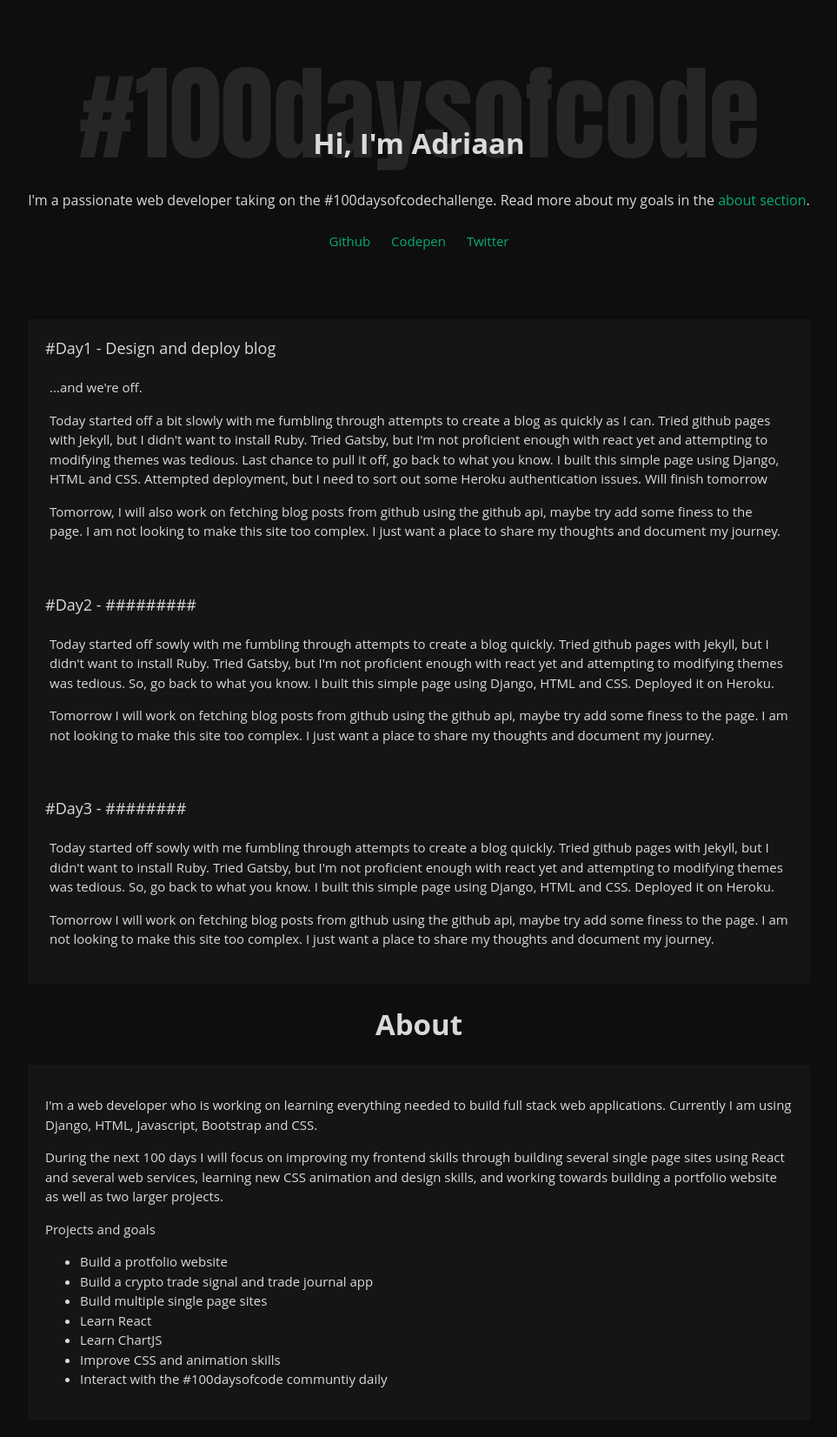
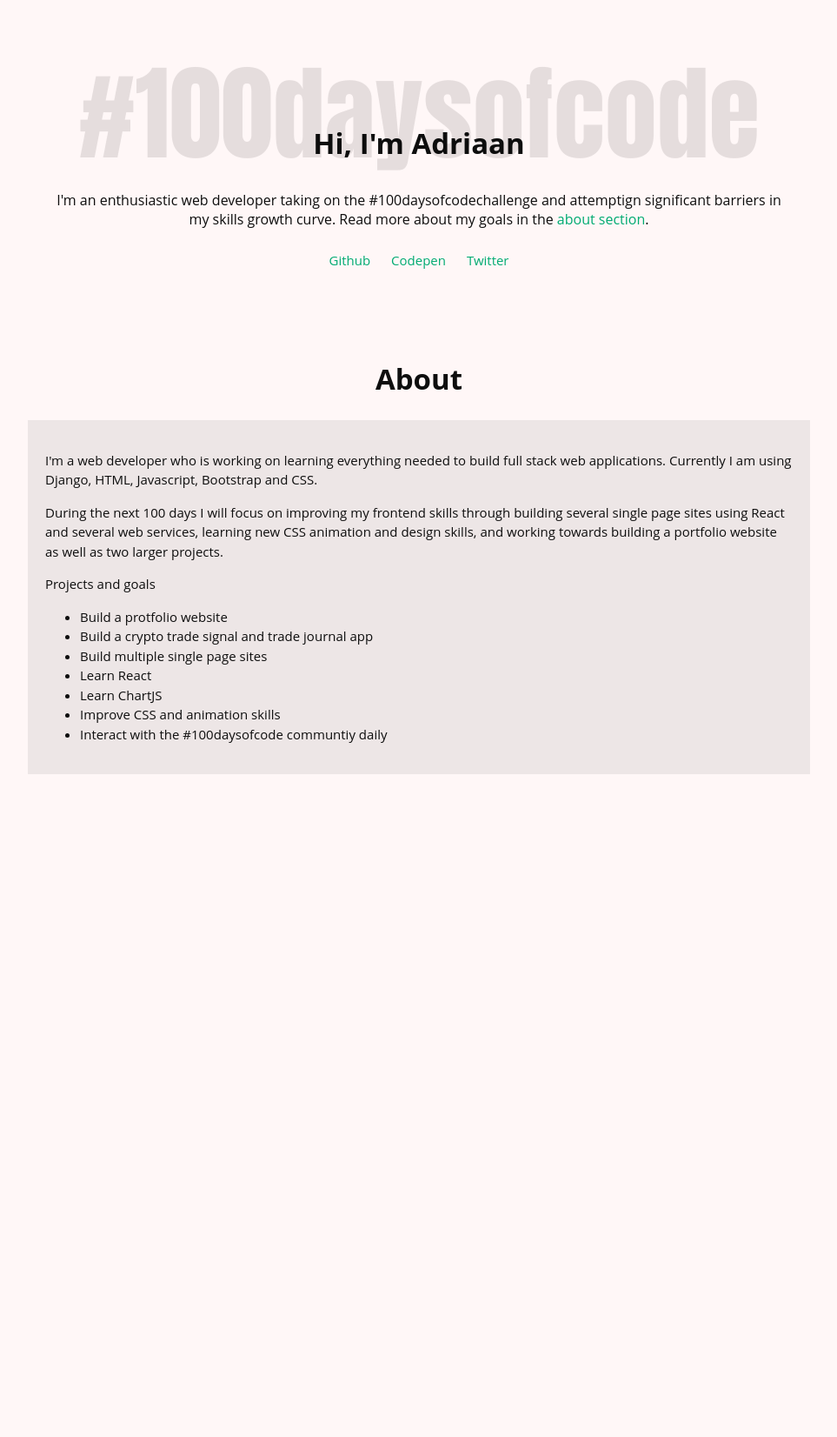
Before and after one commit to abmakes/abblog, a Django app: page / in a window 1280 px wide. Shown: the whole page at 87% size, without its empty margins (158-1121 px from the left). After the commit the page ends 890 px from the top, so only its background shows below. Run offline with Django 4.2, Linux system fonts and the light colour scheme.

Commit message:
Show posts
Fetch github commits and show as posts, light/dark mode

```diff
--- a/blog/static/app.js
+++ b/blog/static/app.js
@@ -1,3 +1,37 @@
-// document.addEventListener("DOMContentLoaded", function() {
+document.addEventListener("DOMContentLoaded", function() {
 
-// })
+  getCommits()
+});
+
+async function getCommits() {
+  try {
+    let res = await fetch("https://api.github.com/repos/abmakes/100-days-of-code/commits")
+
+    if (!res.ok) {
+      throw new Error(`Fetch Error: ${res.status}`);
+    }
+    let commits = await res.json();
+    commits = commits.slice(0,-4)
+    console.log(commits);
+
+    const posts = document.getElementById("github-posts");
+
+    commits.forEach(element => {
+      let post = document.createElement('p')
+
+      post.innerHTML = `
+      <section class="blog-item">
+        <article class="blog-content">
+          ${element.commit.message}
+        </article>
+      </section>
+      `
+
+      posts.appendChild(post)
+    });
+
+  } catch(e) {
+    console.log(e);
+  }
+
+}
--- a/blog/static/style.css
+++ b/blog/static/style.css
@@ -1,6 +1,23 @@
 /* * {
   border: 1px solid gold;
 } */
+
+:root {
+  --color-bg: #0e0e0e;
+  --color-fg: rgb(217, 217, 217);
+  --color-card: rgba(77, 77, 77, 0.1);
+  --color-subtitle: rgba(255, 255, 255, 0.1);
+}
+
+@media (prefers-color-scheme: light) {
+  :root {
+    --color-bg: rgb(255, 247, 247);
+    --color-fg: #0e0e0e;
+    --color-card: rgba(77, 77, 77, 0.1);
+    --color-subtitle: rgba(0, 0, 0, 0.1);
+  }
+}
+
 
 body {
   margin: 0px;
@@ -9,14 +26,14 @@ body {
   font-family: 'Open Sans', Arial, sans-serif;
   font-size: 15px;
   justify-content: center;
-  background-color: #0e0e0e;
-  color: rgb(217, 217, 217);
+  background-color: var(--color-bg);
+  color: var(--color-fg);
 }
 
 #welcome {
-  margin-top: 15vh;
+  max-width: 900px;
   text-align: center;
-  margin-bottom: 60px;
+  margin: 15vh auto 60px;
 }
 
 #intro {
@@ -27,11 +44,11 @@ body {
 #about {
   font-size: medium;
   padding: 10px 20px;
-  background-color: rgba(77, 77, 77, 0.1);
+  background-color: var(--color-card);
 }
 
 #about-text {
-  background-color: rgba(77, 77, 77, 0.1);
+  background-color: var(--color-card);
   padding: 20px;
 }
 
@@ -44,7 +61,7 @@ body {
   top: 5%;
   left: 50%;
   transform: translate(-50%, 0);
-  color: rgba(255, 255, 255, 0.1);
+  color: var(--color-subtitle);
 }
 
 h1 {
@@ -73,7 +90,7 @@ main {
 }
 
 .blog-item {
-  background-color: rgba(77, 77, 77, 0.1);
+  background-color: var(--color-card);
   padding: 20px;
   text-align: left;
   justify-items: left;
--- a/blog/templates/index.html
+++ b/blog/templates/index.html
@@ -14,7 +14,7 @@
   <header id="welcome">
     <h1>Hi, I'm Adriaan</h1>
     <div id='subtitle'>#100daysofcode</div>
-    <p id="intro">I'm a passionate web developer taking on the #100daysofcodechallenge. Read more about my goals in the <a href="#about-text">about section</a>.
+    <p id="intro">I'm an enthusiastic web developer taking on the #100daysofcodechallenge and attemptign significant barriers in my skills growth curve. Read more about my goals in the <a href="#about-text">about section</a>.
 
     </p>
     <section id="links-info">
@@ -27,38 +27,7 @@
   </header>
 
   <main id="blog-posts" >
-
-    <section class="blog-item">
-      <header class="blog-title">#Day1 - Design and deploy blog</header>
-      <article class="blog-content">
-        <p>...and we're off.</p>
-
-        <p>Today started off a bit slowly with me fumbling through attempts to create a blog as quickly as I can. Tried github pages with Jekyll, but I didn't want to install Ruby. Tried Gatsby, but I'm not proficient enough with react yet and attempting to modifying themes was tedious. Last chance to pull it off, go back to what you know. I built this simple page using Django, HTML and CSS. Attempted deployment, but I need to sort out some Heroku authentication issues. Will finish tomorrow</p>
-
-        <p>Tomorrow, I will also work on fetching blog posts from github using the github api, maybe try add some finess to the page. I am not looking to make this site too complex. I just want a place to share my thoughts and document my journey.</p>
-
-      </article>
-    </section>
-
-    <section class="blog-item">
-      <header class="blog-title">#Day2 - #########</header>
-      <article class="blog-content">
-        <p>Today started off sowly with me fumbling through attempts to create a blog quickly. Tried github pages with Jekyll, but I didn't want to install Ruby. Tried Gatsby, but I'm not proficient enough with react yet and attempting to modifying themes was tedious. So, go back to what you know. I built this simple page using Django, HTML and CSS. Deployed it on Heroku.</p>
-
-        <p>Tomorrow I will work on fetching blog posts from github using the github api, maybe try add some finess to the page. I am not looking to make this site too complex. I just want a place to share my thoughts and document my journey.</p>
-
-      </article>
-    </section>
-
-    <section class="blog-item">
-      <header class="blog-title">#Day3 - ########</header>
-      <article class="blog-content">
-        <p>Today started off sowly with me fumbling through attempts to create a blog quickly. Tried github pages with Jekyll, but I didn't want to install Ruby. Tried Gatsby, but I'm not proficient enough with react yet and attempting to modifying themes was tedious. So, go back to what you know. I built this simple page using Django, HTML and CSS. Deployed it on Heroku.</p>
-
-        <p>Tomorrow I will work on fetching blog posts from github using the github api, maybe try add some finess to the page. I am not looking to make this site too complex. I just want a place to share my thoughts and document my journey.</p>
-
-      </article>
-    </section>
+    <div id="github-posts"></div>
 
     </section id="about" class="anchor">
       <h1>About</h1>
```
